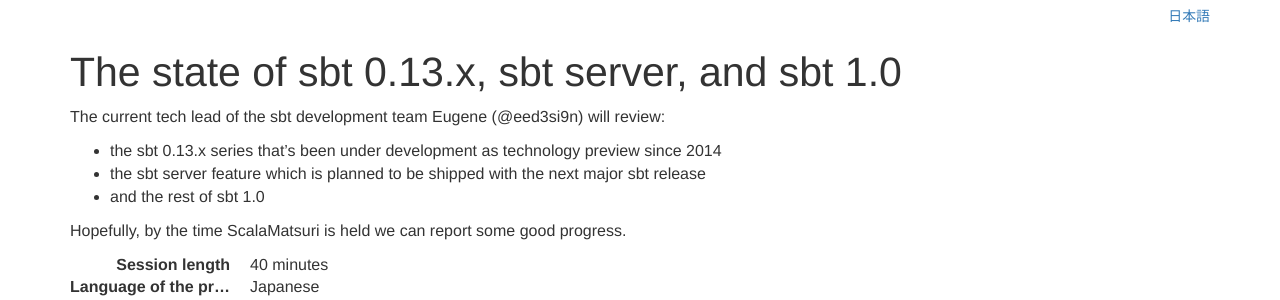
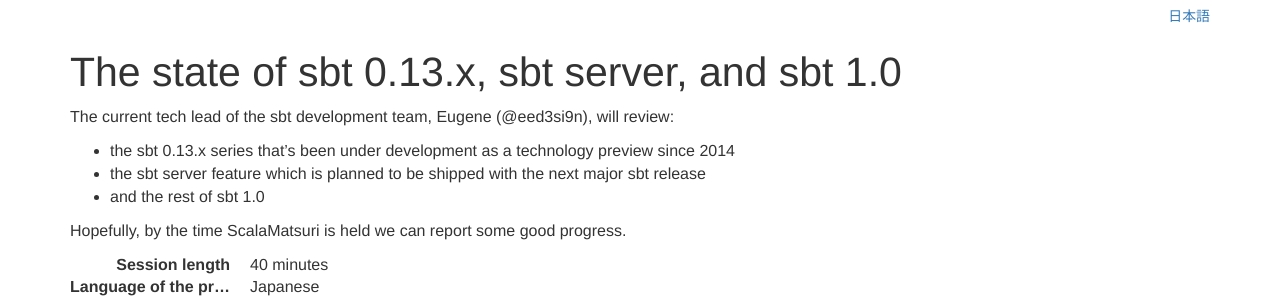
Before and after one commit to scalajp/2017.scalamatsuri.org, a Jekyll site: the page built from _candidates_en/EugeneYokota_2.md, in a window 1280 px wide. Shown: the part 153-453 px from the top of the page. Built offline with Jekyll 4.4.1, drawn with Linux system fonts in a browser that asks for light colours; nearby versions of some CDN libraries; comment, search, counter and statistics services are not loaded.

```diff
--- a/_candidates_en/EugeneYokota_2.md
+++ b/_candidates_en/EugeneYokota_2.md
@@ -11,9 +11,9 @@ tags:
   - Tools
   - Best Practices
 ---
-The current tech lead of the sbt development team Eugene (@eed3si9n) will review:
+The current tech lead of the sbt development team, Eugene (@eed3si9n), will review:
 
-- the sbt 0.13.x series that's been under development as technology preview since 2014
+- the sbt 0.13.x series that's been under development as a technology preview since 2014
 - the sbt server feature which is planned to be shipped with the next major sbt release
 - and the rest of sbt 1.0
 
```
